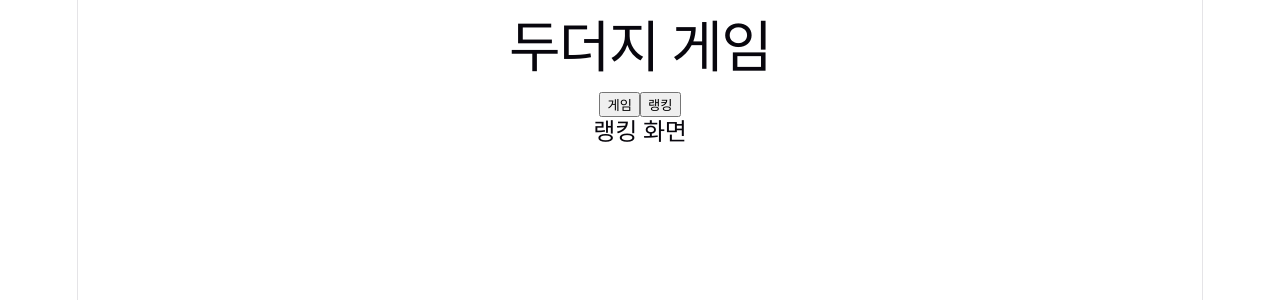
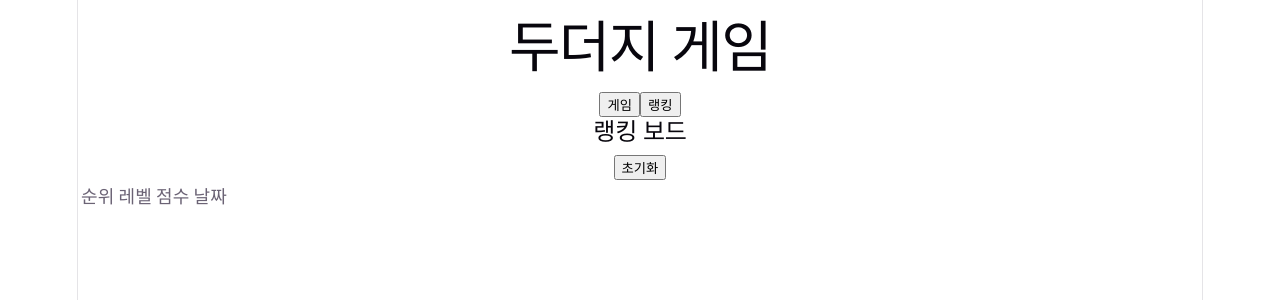
Before and after one commit to 38-lets-sopt-web/SoheeLee, a React (Vite) app in the folder week3/Homework/: page / in a window 1280 px wide. Both pictures are taken after a click on the button "랭킹". Shown: the top 300 px of the page. Built offline with nearby package versions, Linux system fonts and the light colour scheme.

Commit message:
feat: 랭킹 페이지 구현

```diff
--- a/week3/Homework/src/components/game/game.jsx
+++ b/week3/Homework/src/components/game/game.jsx
@@ -22,12 +22,21 @@ function Game() {
   useEffect(() => {
     if (!isPlaying) return;
 
-    if (timeLeft === 0) {
-    setIsPlaying(false);
-    setHoles(Array(LEVEL_CONFIG[level].size * LEVEL_CONFIG[level].size).fill(null));
-    setShowModal(true); // alert 대신 모달 띄우기
-    return;
-    }
+if (timeLeft === 0) {
+  setIsPlaying(false);
+  setHoles(Array(LEVEL_CONFIG[level].size * LEVEL_CONFIG[level].size).fill(null));
+
+  const record = {
+    level: level,
+    score: score,
+    date: new Date().toLocaleString(),
+  };
+  const existing = JSON.parse(localStorage.getItem('rankings') || '[]');
+  localStorage.setItem('rankings', JSON.stringify([...existing, record]));
+
+  setShowModal(true);
+  return;
+}
 
     const timer = setInterval(() => {
       setTimeLeft((prev) => prev - 1);
--- a/week3/Homework/src/components/ranking/ranking.jsx
+++ b/week3/Homework/src/components/ranking/ranking.jsx
@@ -1,9 +1,44 @@
+import { useState } from 'react';
+
 function Ranking() {
-    return (
-        <div>
-        <h2>랭킹 화면</h2>
-        </div>
-    );
+  const [rankings, setRankings] = useState(() => {
+    const saved = JSON.parse(localStorage.getItem('rankings') || '[]');
+    return saved.sort((a, b) => b.level - a.level || b.score - a.score);
+  });
+
+  const handleReset = () => {
+    if (window.confirm('랭킹을 초기화할까요?')) {
+      localStorage.removeItem('rankings');
+      setRankings([]);
     }
+  };
 
-    export default Ranking;
+  return (
+    <div>
+      <h2>랭킹 보드</h2>
+      <button onClick={handleReset}>초기화</button>
+      <table>
+        <thead>
+          <tr>
+            <th>순위</th>
+            <th>레벨</th>
+            <th>점수</th>
+            <th>날짜</th>
+          </tr>
+        </thead>
+        <tbody>
+          {rankings.map((record, index) => (
+            <tr key={index}>
+              <td>{index + 1}</td>
+              <td>Level {record.level}</td>
+              <td>{record.score}</td>
+              <td>{record.date}</td>
+            </tr>
+          ))}
+        </tbody>
+      </table>
+    </div>
+  );
+}
+
+export default Ranking;
```
